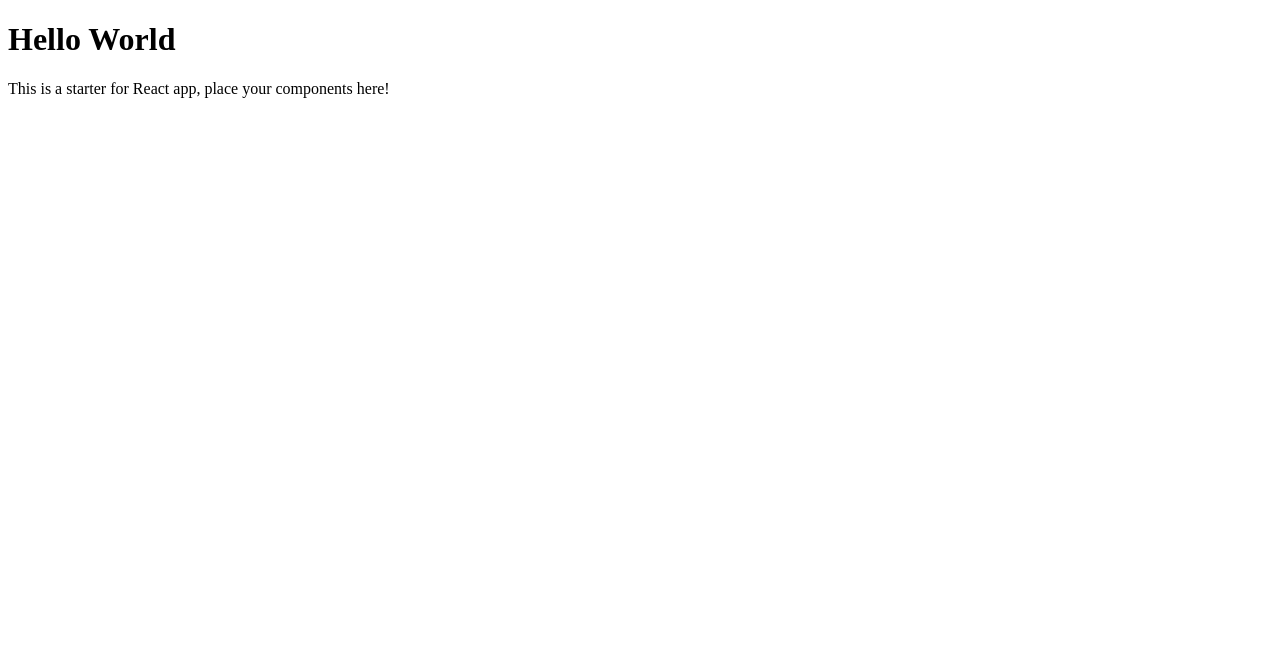
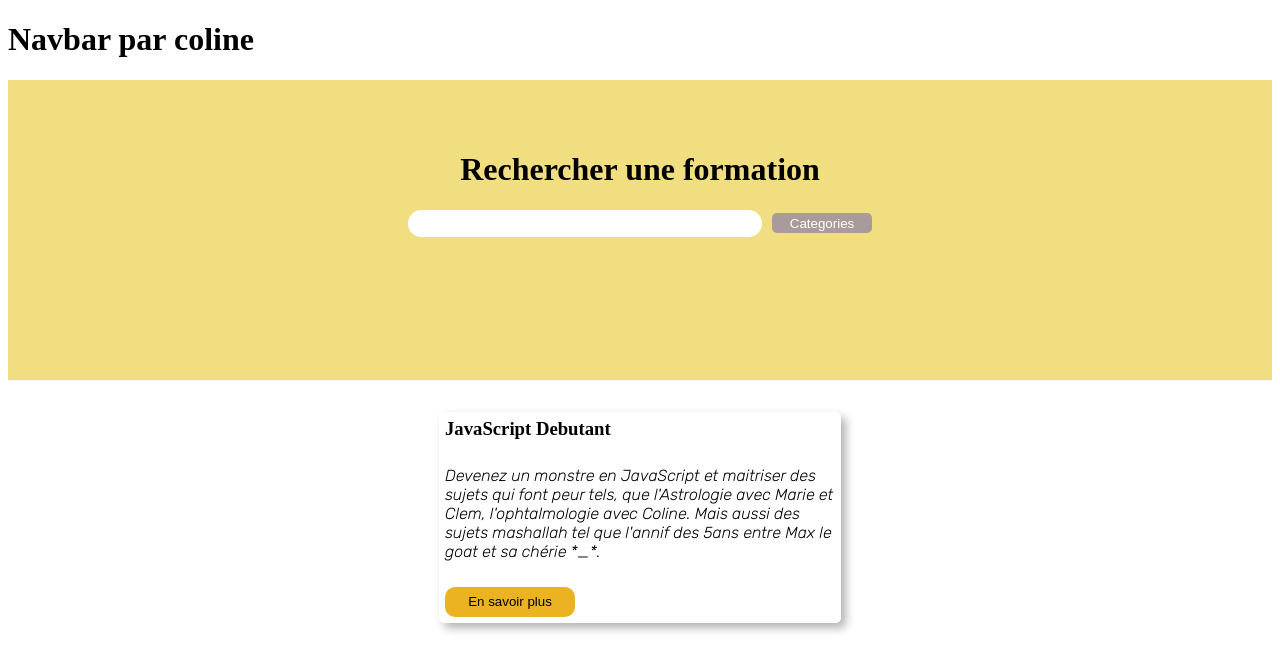
Before and after one commit to mariedx/FormYou, a React (Create React App) app in the folder client/: page / in a window 1280 px wide. Shown: the top 670 px of the page. Built offline with nearby package versions, Linux system fonts and the light colour scheme.

Commit message:
#23 add components SearchBar/FormationList and create page Home

```diff
--- a/client/package.json
+++ b/client/package.json
@@ -6,7 +6,9 @@
     "@testing-library/jest-dom": "^5.11.4",
     "@testing-library/react": "^11.1.0",
     "@testing-library/user-event": "^12.1.10",
+    "bootstrap": "^4.6.0",
     "react": "^17.0.1",
+    "react-bootstrap": "^1.5.1",
     "react-dom": "^17.0.1",
     "react-scripts": "4.0.3",
     "sass": "^1.32.8",
--- a/client/src/App.jsx
+++ b/client/src/App.jsx
@@ -1,7 +1,9 @@
+import Home from 'pages/Home';
+
 const App = () => (
   <div className="App">
-    <h1>Hello World</h1>
-    <p>This is a starter for React app, place your components here!</p>
+    <h1>Navbar par coline </h1>
+    <Home />
   </div>
 );
 
--- /dev/null
+++ b/client/src/components/FormationList/index.jsx
@@ -0,0 +1,24 @@
+// eslint-disable max-len
+import React from 'react';
+import './style.scss';
+
+const FormationList = () => (
+  <div className="FormationList">
+    <div className="container">
+      <div className="formation-card">
+        <h3 className="formation-title">JavaScript Debutant</h3>
+        <div className="formation-text">
+          <p>
+            Devenez un monstre en JavaScript et maitriser des sujets qui font peur tels,
+            que l&apos;Astrologie avec Marie et Clem, l&apos;ophtalmologie avec Coline.
+            Mais aussi des sujets mashallah tel que l&apos;annif des 5ans
+            entre Max le goat et sa chérie *_*.
+          </p>
+        </div>
+        <button className="btn" type="submit">En savoir plus</button>
+      </div>
+    </div>
+  </div>
+);
+
+export default FormationList;
--- /dev/null
+++ b/client/src/components/FormationList/style.scss
@@ -0,0 +1,38 @@
+
+@import url('https://fonts.googleapis.com/css2?family=Rubik:ital,wght@1,300&display=swap');
+
+.FormationList {
+  display: flex;
+  flex-wrap: wrap;
+  justify-content: space-around;
+  padding: 2px 16px;
+}
+
+.formation-card {
+  width: 400px;
+  height: auto;
+  border: 1px solid rgba(0.1, 0, 0, 0);
+  border-radius: 5px;
+  overflow: hidden;
+  box-shadow: 5px 5px 10px rgba(0, 0, 0, 0.3);
+  margin: 30px auto;
+}
+
+.formation-text {
+  padding: 5px;
+  font-family: 'Rubik', sans-serif;
+}
+
+.formation-title {
+  margin: 5px;
+}
+
+.btn {
+  background-color: #ebb222;
+  color: black;
+  border-radius: 10px;
+  margin: 5px;
+  border: none;
+  width: 130px;
+  height: 30px;
+}
--- /dev/null
+++ b/client/src/components/SearchBar/index.jsx
@@ -0,0 +1,15 @@
+import React from 'react';
+import './style.scss';
+
+const SearchBar = () => (
+  <div className="SearchBar">
+    <form>
+      <label htmlFor="text" className="SearchBar-text">
+        <input type="text" name="formation" className="SearchBar-input" />
+      </label>
+      <input type="submit" value="Categories" className="SearchBar-button" />
+    </form>
+  </div>
+);
+
+export default SearchBar;
--- /dev/null
+++ b/client/src/components/SearchBar/style.scss
@@ -0,0 +1,17 @@
+.SearchBar-input  {
+  border-radius: 20px;
+  margin-right: 10px;
+  width: 350px;
+  height: 25px;
+  border: none;
+}
+
+.SearchBar-button{
+  background-color: #a99b9c;
+  border-radius: 5px;
+  border: none;
+  height: 20px;
+  width: 100px;
+  padding: 2px;
+  color: white;
+}
--- /dev/null
+++ b/client/src/pages/Home/index.jsx
@@ -0,0 +1,21 @@
+import React from 'react';
+import SearchBar from 'components/SearchBar';
+import Jumbotron from 'react-bootstrap/Jumbotron';
+import './style.scss';
+import FormationList from 'components/FormationList';
+
+const Home = () => (
+  <div className="Home">
+    <div className="jumbotron">
+      <Jumbotron>
+        <div className="jumbotron-text">
+          <h1>Rechercher une formation</h1>
+          <SearchBar />
+        </div>
+      </Jumbotron>
+    </div>
+    <FormationList />
+  </div>
+);
+
+export default Home;
--- /dev/null
+++ b/client/src/pages/Home/style.scss
@@ -0,0 +1,10 @@
+.jumbotron{
+  background-color: #f0de80;
+  height: 300px;
+}
+
+.jumbotron-text {
+  text-align: center;
+  justify-content: center;
+  padding-top: 50px;
+}
```
Also changed, not shown: 1 other file (tests, documents, lock files or other folders).
